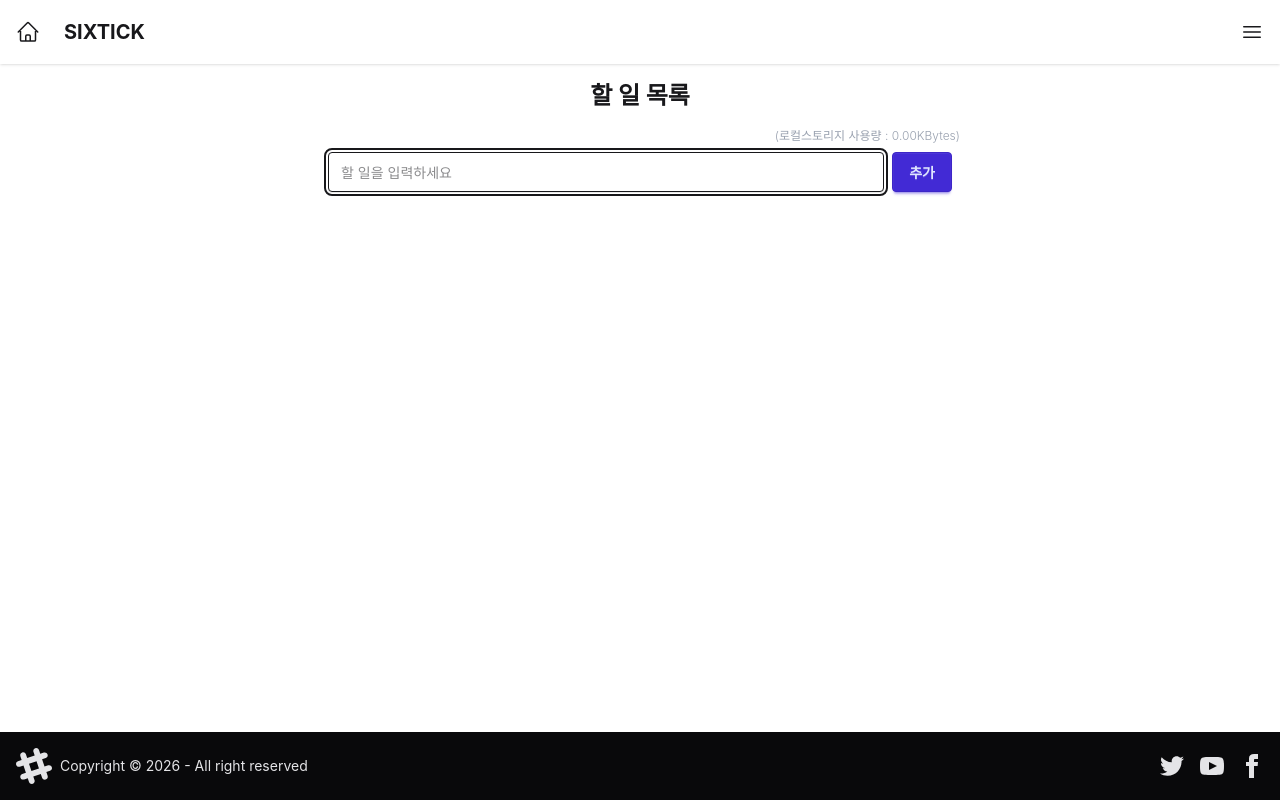
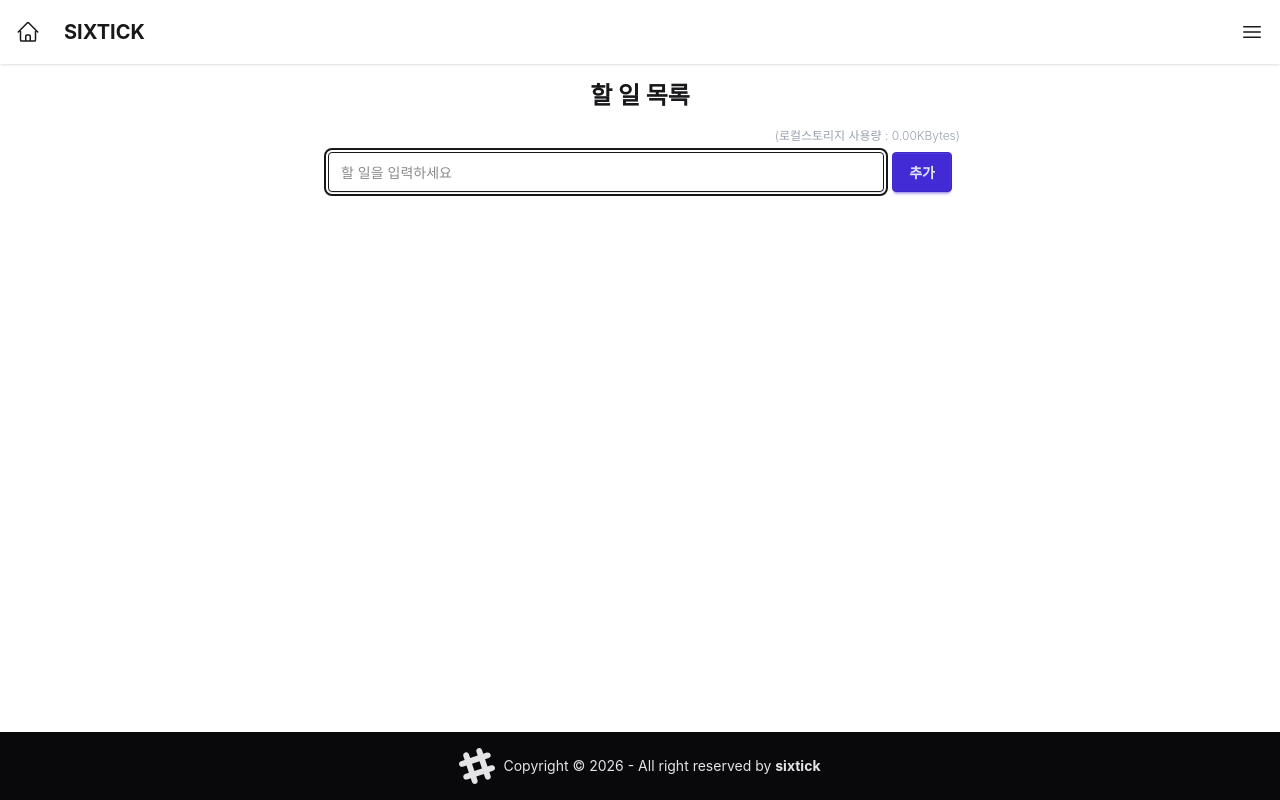
Before and after one commit to koreactwo/koreactwo.github.io, a React (Vite) app: page / in a window 1280 px wide. Built offline with nearby package versions, Linux system fonts and the light colour scheme.

Commit message:
바텀 내용 줄임

```diff
--- a/package.json
+++ b/package.json
@@ -1,5 +1,5 @@
 {
-  "name": "app",
+  "name": "sixtick",
   "private": true,
   "version": "0.0.1",
   "type": "module",
--- a/src/App.tsx
+++ b/src/App.tsx
@@ -31,7 +31,7 @@ function App() {
 
 
         <footer className="footer sm:footer-horizontal bg-neutral text-neutral-content items-center p-4">
-          <aside className="grid-flow-col items-center">
+          <aside className="grid-flow-col items-center mx-auto">
             <svg
               width="36"
               height="36"
@@ -43,43 +43,9 @@ function App() {
               <path
                 d="M22.672 15.226l-2.432.811.841 2.515c.33 1.019-.209 2.127-1.23 2.456-1.15.325-2.148-.321-2.463-1.226l-.84-2.518-5.013 1.677.84 2.517c.391 1.203-.434 2.542-1.831 2.542-.88 0-1.601-.564-1.86-1.314l-.842-2.516-2.431.809c-1.135.328-2.145-.317-2.463-1.229-.329-1.018.211-2.127 1.231-2.456l2.432-.809-1.621-4.823-2.432.808c-1.355.384-2.558-.59-2.558-1.839 0-.817.509-1.582 1.327-1.846l2.433-.809-.842-2.515c-.33-1.02.211-2.129 1.232-2.458 1.02-.329 2.13.209 2.461 1.229l.842 2.515 5.011-1.677-.839-2.517c-.403-1.238.484-2.553 1.843-2.553.819 0 1.585.509 1.85 1.326l.841 2.517 2.431-.81c1.02-.33 2.131.211 2.461 1.229.332 1.018-.21 2.126-1.23 2.456l-2.433.809 1.622 4.823 2.433-.809c1.242-.401 2.557.484 2.557 1.838 0 .819-.51 1.583-1.328 1.847m-8.992-6.428l-5.01 1.675 1.619 4.828 5.011-1.674-1.62-4.829z"></path>
             </svg>
-            <p>Copyright © {new Date().getFullYear()} - All right reserved</p>
+            <p>Copyright © 2026 - All right reserved by <a className='font-bold' href='https://t.me/sixtick' target='_blank' rel='noreferrer noopener'>sixtick</a></p>
           </aside>
-          <nav className="grid-flow-col gap-4 md:place-self-center md:justify-self-end">
-            <a>
-              <svg
-                xmlns="http://www.w3.org/2000/svg"
-                width="24"
-                height="24"
-                viewBox="0 0 24 24"
-                className="fill-current">
-                <path
-                  d="M24 4.557c-.883.392-1.832.656-2.828.775 1.017-.609 1.798-1.574 2.165-2.724-.951.564-2.005.974-3.127 1.195-.897-.957-2.178-1.555-3.594-1.555-3.179 0-5.515 2.966-4.797 6.045-4.091-.205-7.719-2.165-10.148-5.144-1.29 2.213-.669 5.108 1.523 6.574-.806-.026-1.566-.247-2.229-.616-.054 2.281 1.581 4.415 3.949 4.89-.693.188-1.452.232-2.224.084.626 1.956 2.444 3.379 4.6 3.419-2.07 1.623-4.678 2.348-7.29 2.04 2.179 1.397 4.768 2.212 7.548 2.212 9.142 0 14.307-7.721 13.995-14.646.962-.695 1.797-1.562 2.457-2.549z"></path>
-              </svg>
-            </a>
-            <a>
-              <svg
-                xmlns="http://www.w3.org/2000/svg"
-                width="24"
-                height="24"
-                viewBox="0 0 24 24"
-                className="fill-current">
-                <path
-                  d="M19.615 3.184c-3.604-.246-11.631-.245-15.23 0-3.897.266-4.356 2.62-4.385 8.816.029 6.185.484 8.549 4.385 8.816 3.6.245 11.626.246 15.23 0 3.897-.266 4.356-2.62 4.385-8.816-.029-6.185-.484-8.549-4.385-8.816zm-10.615 12.816v-8l8 3.993-8 4.007z"></path>
-              </svg>
-            </a>
-            <a>
-              <svg
-                xmlns="http://www.w3.org/2000/svg"
-                width="24"
-                height="24"
-                viewBox="0 0 24 24"
-                className="fill-current">
-                <path
-                  d="M9 8h-3v4h3v12h5v-12h3.642l.358-4h-4v-1.667c0-.955.192-1.333 1.115-1.333h2.885v-5h-3.808c-3.596 0-5.192 1.583-5.192 4.615v3.385z"></path>
-              </svg>
-            </a>
-          </nav>
+
         </footer>
 
       </div>
```
Also changed, not shown: public/docs/hooks.md (+4 -1 lines).
